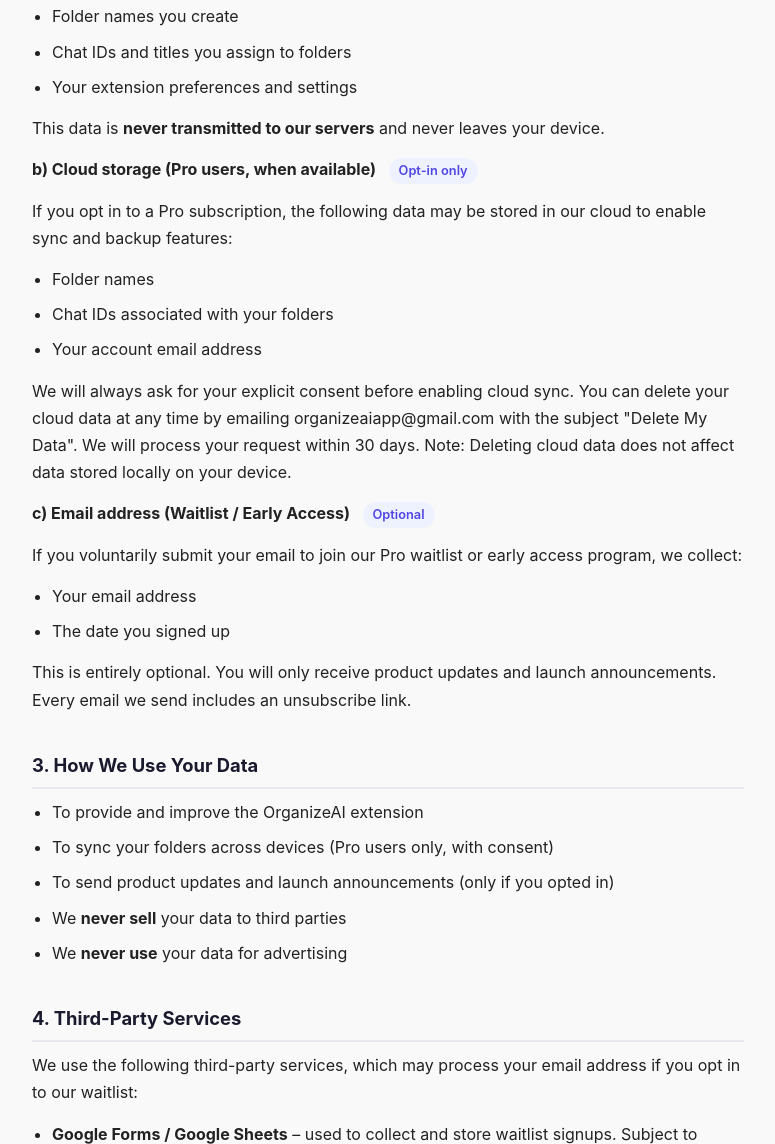
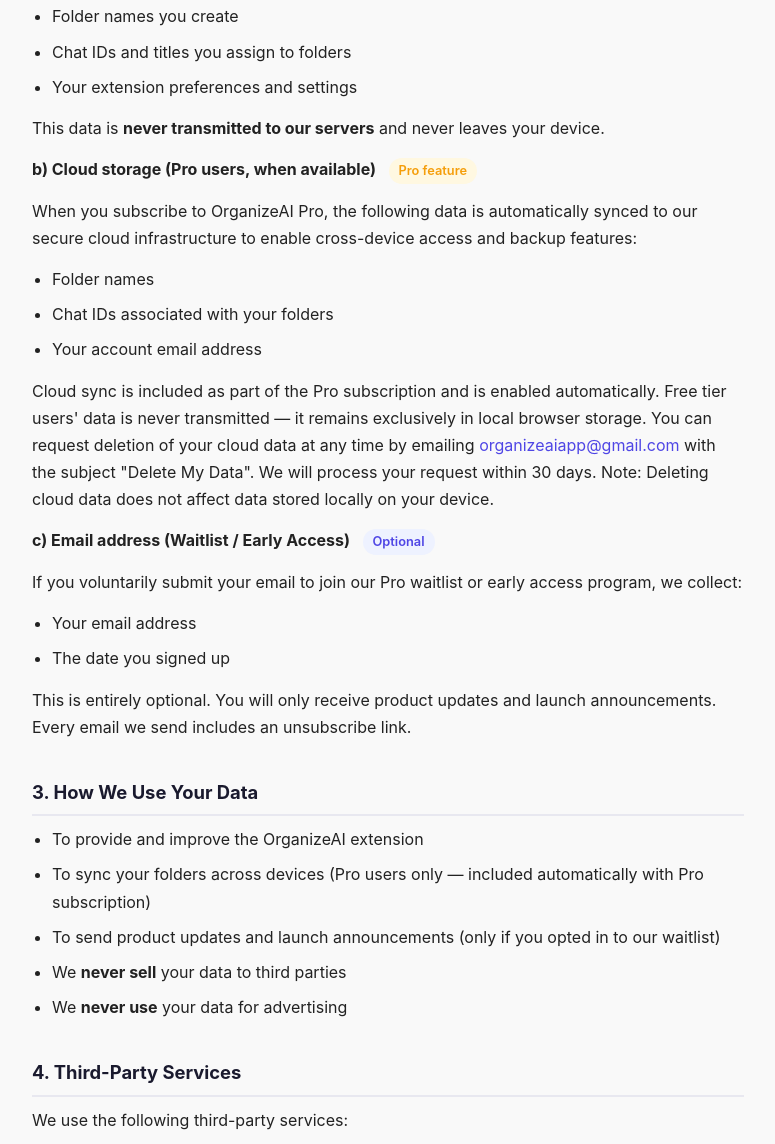
Before and after one commit to organizeaiapp/organizeai-site, a plain HTML site: page privacy-policy.html in a window 1280 px wide. Shown: the part 653-1797 px from the top of the page, without its empty margins (252-1027 px from the left). Drawn offline with Linux system fonts and the light colour scheme.

Commit message:
Add files via upload

```diff
--- a/privacy-policy.html
+++ b/privacy-policy.html
@@ -50,6 +50,17 @@
       margin-left: 8px;
       vertical-align: middle;
     }
+    .badge-pro {
+      display: inline-block;
+      background: #fff8e1;
+      color: #f59e0b;
+      font-size: 0.8rem;
+      font-weight: 600;
+      padding: 2px 10px;
+      border-radius: 99px;
+      margin-left: 8px;
+      vertical-align: middle;
+    }
     footer {
       text-align: center;
       padding: 24px;
@@ -68,7 +79,7 @@
 
 <main>
 
-  <p>Thank you for using OrganizeAI. This Privacy Policy explains what information we collect, how we use it, and your rights as a user. We built OrganizeAI with privacy in mind — most of your data never leaves your device.</p>
+  <p>Thank you for using OrganizeAI. This Privacy Policy explains what information we collect, how we use it, and your rights as a user. We built OrganizeAI with privacy in mind — free tier data never leaves your device.</p>
 
   <h2>1. Who We Are</h2>
   <p>OrganizeAI is a Chrome browser extension that helps you organize your AI chat conversations across platforms like Gemini and ChatGPT. It is operated by OrganizeAI (<a href="mailto:organizeaiapp@gmail.com">organizeaiapp@gmail.com</a>).</p>
@@ -84,21 +95,14 @@
   </ul>
   <p>This data is <strong>never transmitted to our servers</strong> and never leaves your device.</p>
 
-  <p><strong>b) Cloud storage (Pro users, when available)</strong> <span class="badge">Opt-in only</span></p>
-  <p>If you opt in to a Pro subscription, the following data may be stored in our cloud to enable sync and backup features:</p>
+  <p><strong>b) Cloud storage (Pro users, when available)</strong> <span class="badge-pro">Pro feature</span></p>
+  <p>When you subscribe to OrganizeAI Pro, the following data is automatically synced to our secure cloud infrastructure to enable cross-device access and backup features:</p>
   <ul>
     <li>Folder names</li>
     <li>Chat IDs associated with your folders</li>
     <li>Your account email address</li>
   </ul>
-  <p>We will always ask for your explicit consent before
-enabling cloud sync. You can delete your cloud data
-at any time by emailing organizeaiapp@gmail.com with
-the subject "Delete My Data". We will process your
-request within 30 days.
-
-Note: Deleting cloud data does not affect data stored
-locally on your device.</p>
+  <p>Cloud sync is included as part of the Pro subscription and is enabled automatically. Free tier users' data is never transmitted — it remains exclusively in local browser storage. You can request deletion of your cloud data at any time by emailing <a href="mailto:organizeaiapp@gmail.com">organizeaiapp@gmail.com</a> with the subject "Delete My Data". We will process your request within 30 days. Note: Deleting cloud data does not affect data stored locally on your device.</p>
 
   <p><strong>c) Email address (Waitlist / Early Access)</strong> <span class="badge">Optional</span></p>
   <p>If you voluntarily submit your email to join our Pro waitlist or early access program, we collect:</p>
@@ -111,24 +115,25 @@
   <h2>3. How We Use Your Data</h2>
   <ul>
     <li>To provide and improve the OrganizeAI extension</li>
-    <li>To sync your folders across devices (Pro users only, with consent)</li>
-    <li>To send product updates and launch announcements (only if you opted in)</li>
+    <li>To sync your folders across devices (Pro users only — included automatically with Pro subscription)</li>
+    <li>To send product updates and launch announcements (only if you opted in to our waitlist)</li>
     <li>We <strong>never sell</strong> your data to third parties</li>
     <li>We <strong>never use</strong> your data for advertising</li>
   </ul>
 
   <h2>4. Third-Party Services</h2>
-  <p>We use the following third-party services, which may process your email address if you opt in to our waitlist:</p>
+  <p>We use the following third-party services:</p>
   <ul>
     <li><strong>Google Forms / Google Sheets</strong> – used to collect and store waitlist signups. Subject to <a href="https://policies.google.com/privacy" target="_blank">Google's Privacy Policy</a>.</li>
     <li><strong>Brevo (brevo.com)</strong> – used to send product update emails to waitlist subscribers. Unsubscribe links are included in every email and managed automatically. Subject to <a href="https://www.brevo.com/legal/privacypolicy/" target="_blank">Brevo's Privacy Policy</a>.</li>
+    <li><strong>Supabase (supabase.com)</strong> – will be used to store Pro users' cloud sync data securely. Subject to <a href="https://supabase.com/privacy" target="_blank">Supabase's Privacy Policy</a>. (Pro tier, coming soon.)</li>
   </ul>
   <p>We do not share your data with any other third parties.</p>
 
   <h2>5. Data Retention</h2>
   <ul>
-    <li><strong>Local data</strong> – retained in your browser until you uninstall the extension or clear browser storage.</li>
-    <li><strong>Cloud data (Pro)</strong> – retained until you request deletion.</li>
+    <li><strong>Local data (Free)</strong> – retained in your browser until you uninstall the extension or clear browser storage.</li>
+    <li><strong>Cloud data (Pro)</strong> – retained for the duration of your Pro subscription, or until you request deletion.</li>
     <li><strong>Email (waitlist)</strong> – retained until you unsubscribe or request removal.</li>
   </ul>
 
@@ -138,7 +143,7 @@
     <li>Access the data we hold about you</li>
     <li>Request deletion of your data at any time</li>
     <li>Unsubscribe from emails at any time via the link in any email</li>
-    <li>Opt out of cloud sync (Pro users) at any time</li>
+    <li>Request deletion of your cloud data (Pro users) by contacting us</li>
   </ul>
   <p>To exercise any of these rights, email us at <a href="mailto:organizeaiapp@gmail.com">organizeaiapp@gmail.com</a>.</p>
 
@@ -149,4 +154,13 @@
   <p>We may update this Privacy Policy from time to time. When we do, we will update the effective date at the top of this page. Continued use of the extension after changes constitutes your acceptance of the updated policy.</p>
 
   <h2>9. Contact Us</h2>
-  <p>If you have any questions
+  <p>If you have any questions about this Privacy Policy or how we handle your data, please contact us at <a href="mailto:organizeaiapp@gmail.com">organizeaiapp@gmail.com</a>.</p>
+
+</main>
+
+<footer>
+  <p>© 2026 OrganizeAI &nbsp;·&nbsp; <a href="mailto:organizeaiapp@gmail.com">organizeaiapp@gmail.com</a></p>
+</footer>
+
+</body>
+</html>
```
